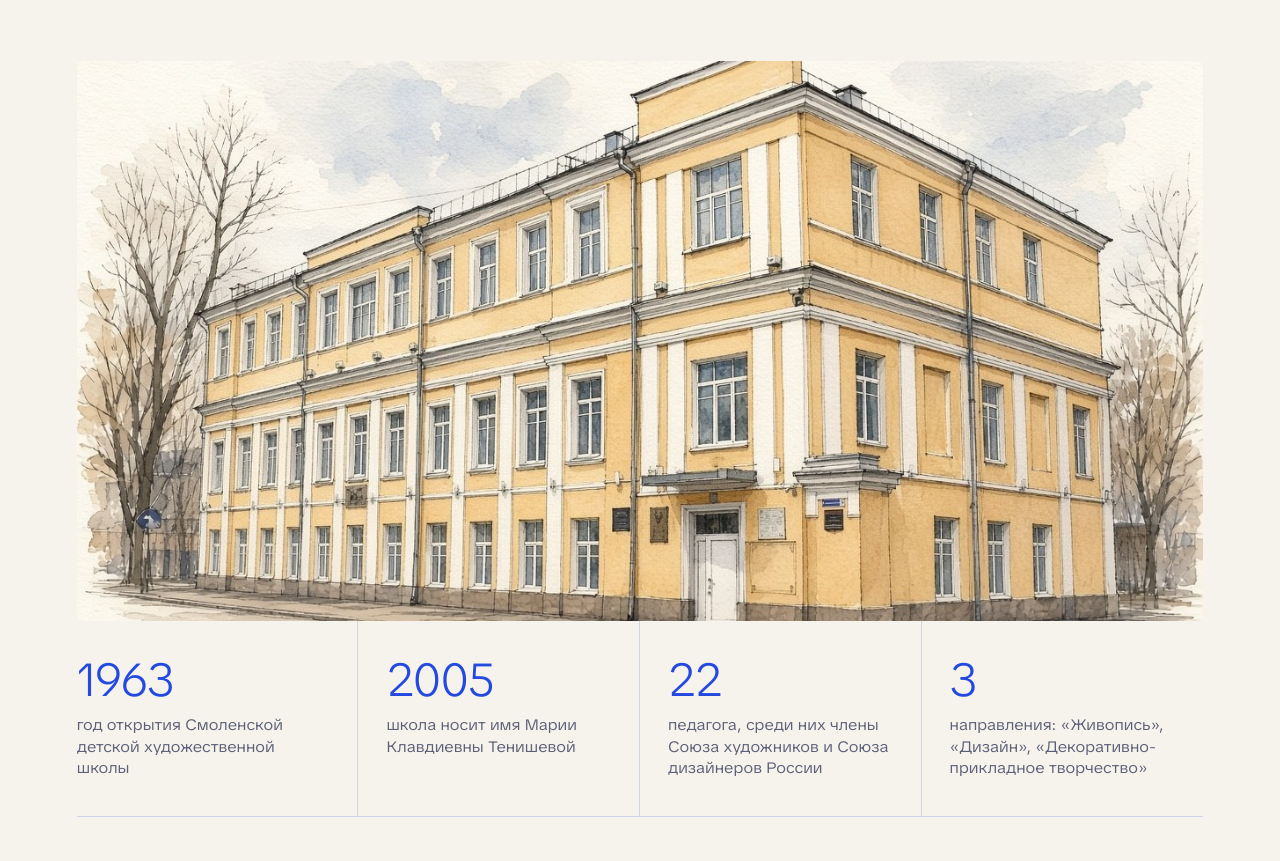
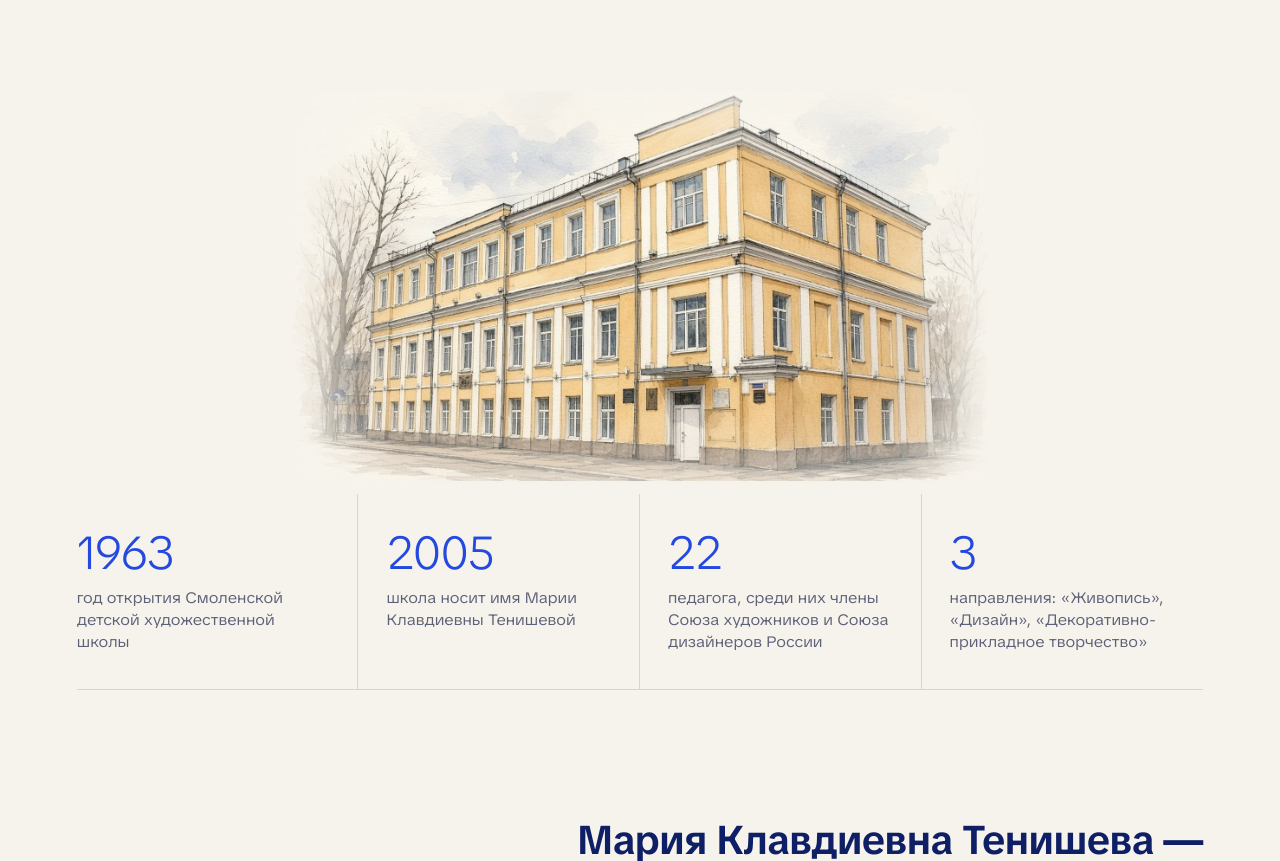
Before and after one commit to IvanMayorov/dhsh-tenishevoy-concept, a plain HTML site: page index.html in a window 1280 px wide. Shown: the part 6765-7626 px from the top of the page. Drawn offline with Linux system fonts and the light colour scheme.

Commit message:
Акварель здания с воздухом, без обрезки

```diff
--- a/css/site.css
+++ b/css/site.css
@@ -401,3 +401,7 @@ b,strong{font-weight:600}
 .hero .btn-ghost,.cta-band .btn-ghost{border-color:rgba(255,255,255,.55)}
 .hero .btn-ghost:hover,.cta-band .btn-ghost:hover{border-color:#fff;background:rgba(255,255,255,.08)}
 .btn-blue:hover{background:var(--blue-d)}
+
+/* акварель здания: с воздухом, без обрезки */
+.bld{height:auto;aspect-ratio:2.6/1;border-radius:0;overflow:visible;background:none}
+.bld img{object-fit:contain}
--- a/index.html
+++ b/index.html
@@ -172,7 +172,7 @@
     <h2 class="big">Школа в памятнике архитектуры XVIII века</h2>
     <p class="intro">С 1992 года школа работает в здании, построенном в 1781 году по указу Екатерины Великой. До 1917 года здесь был Дом губернатора, сегодня — мастерские, классы и выставочный зал.</p>
   </div>
-  <div class="bld"><img src="img/building-watercolor.jpg" alt="Здание школы — бывший Дом губернатора, акварель">
+  <div class="bld"><img src="img/building-watercolor-wide.jpg" alt="Здание школы — бывший Дом губернатора, акварель">
   </div>
   <div class="facts">
     <div class="fact"><b>1963</b><span>год открытия Смоленской детской художественной школы</span></div>
```
Also changed, not shown: img/building-watercolor-wide.jpg (added).
